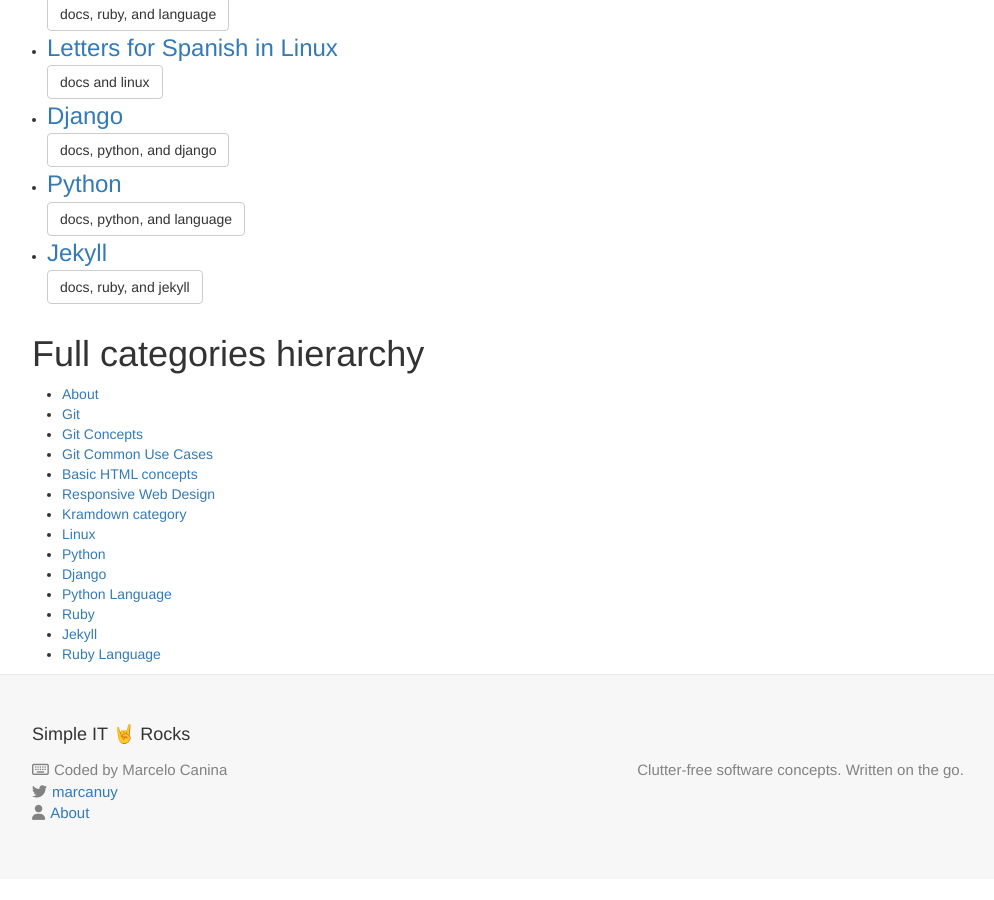
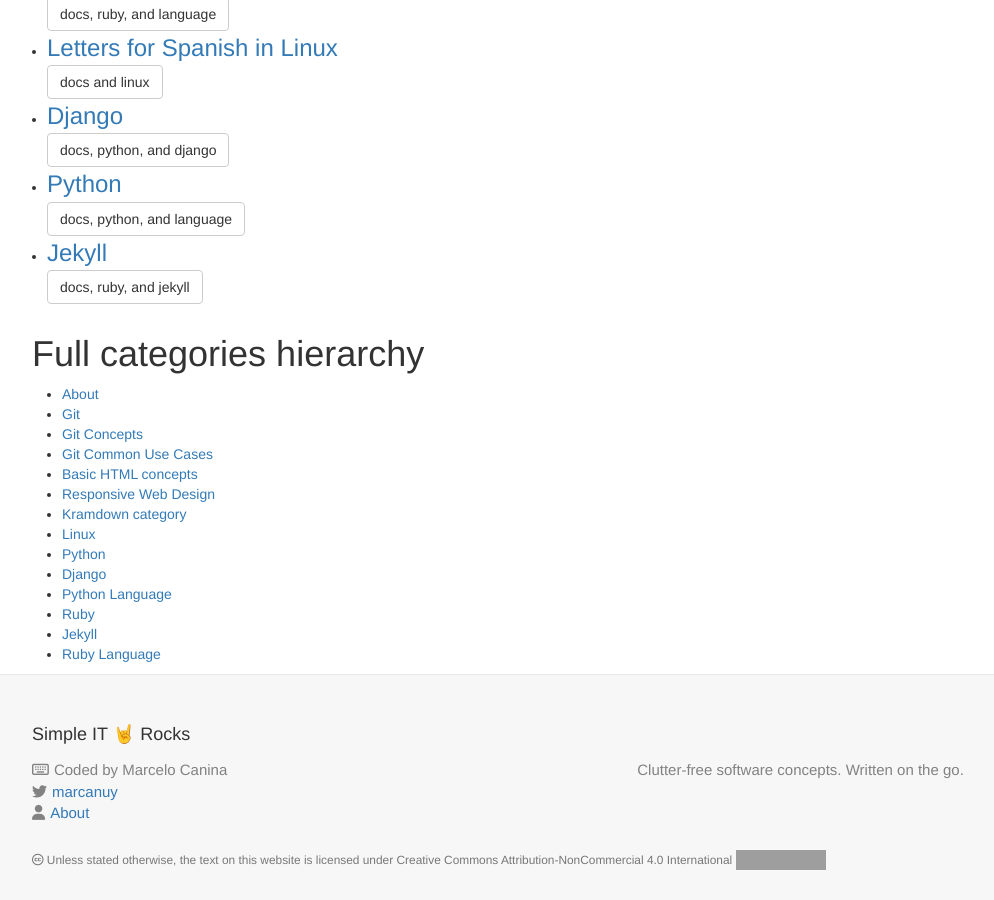
Before and after one commit to marcanuy/simpleit.rocks, a Jekyll site: the page built from index.html, in a window 1280 px wide and 900 px high, scrolled down 901 px. Shown: the whole window, without its empty margins (38-1032 px from the left). Built offline with Jekyll 4.4.1, drawn with Linux system fonts in a browser that asks for light colours; nearby versions of some CDN libraries; library files that are not in the unit come from our copies; before the commit the page ends 1780 px from its top, so only the background shows below that; grey boxes are pictures that could not be loaded.

Commit message:
Added creative commons license footer note

```diff
--- a/_includes/footer.html
+++ b/_includes/footer.html
@@ -29,6 +29,8 @@
       </div>
     </div>
 
+    {% include license.html %}
+
   </div>
 
 </footer>
--- /dev/null
+++ b/_includes/license.html
@@ -0,0 +1,12 @@
+<div class="si-license">
+  <div class="text-muted text-sm-center">
+    <small>
+      <i class="fa fa-creative-commons" aria-hidden="true"></i>
+      Unless stated otherwise, the text on this website is licensed under
+      Creative Commons Attribution-NonCommercial 4.0 International
+    </small>
+    <a href="https://creativecommons.org/licenses/by-nc/4.0/">
+      <img src="https://licensebuttons.net/l/by-nc/4.0/80x15.png" alt="cc-by-nc" />
+    </a>
+  </div>
+</div>
```
